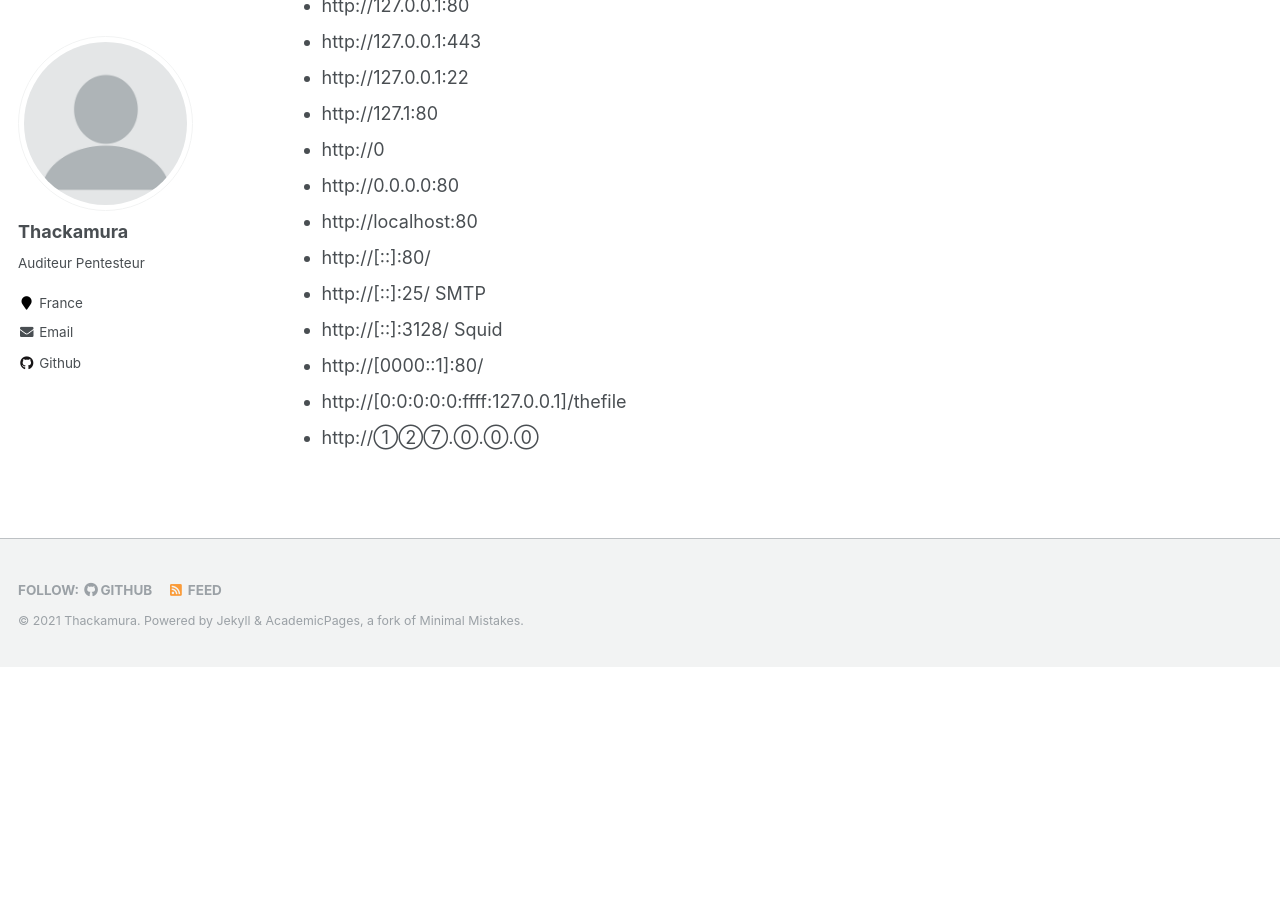
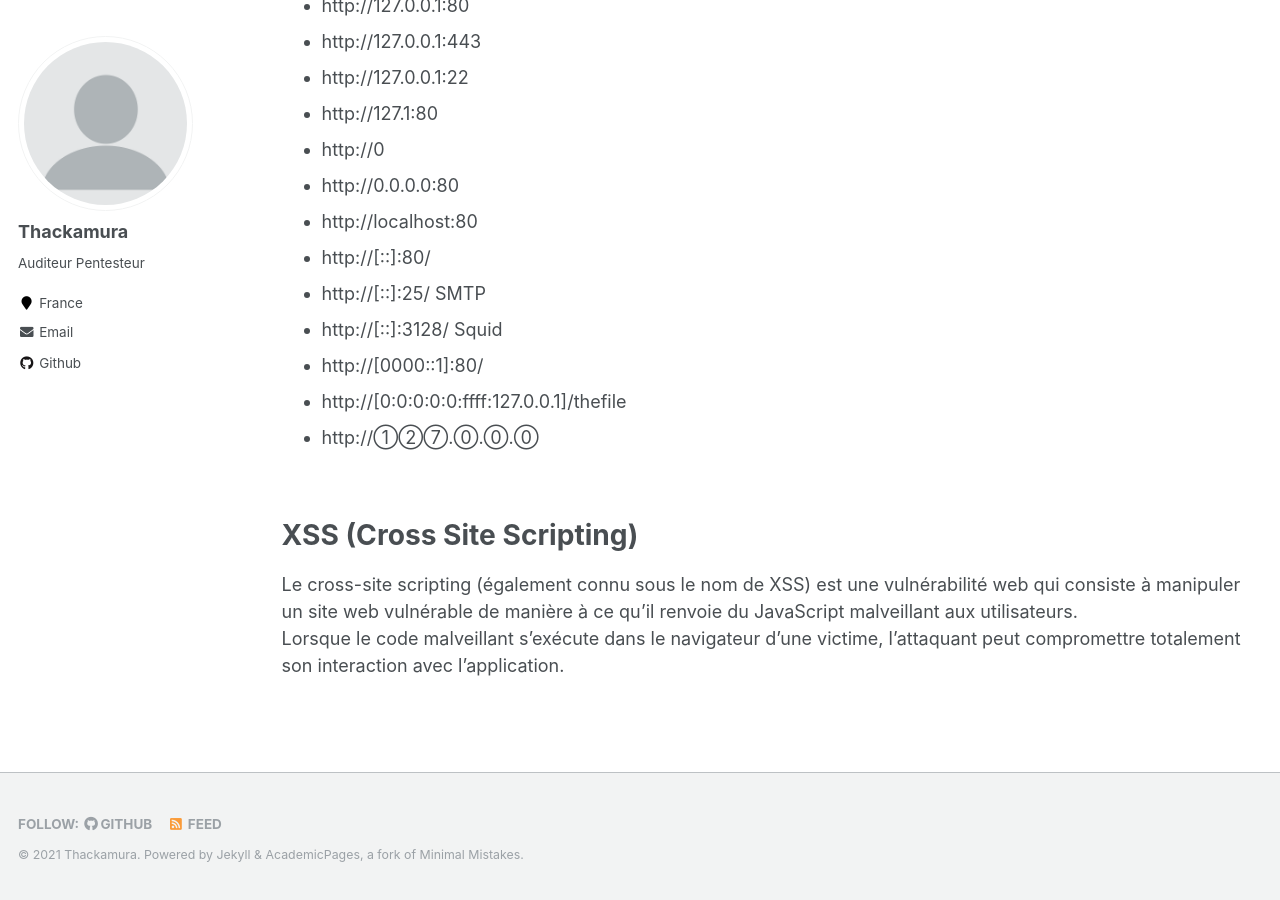
Before and after one commit to thackamura/thackamura.github.io, a Jekyll site: the page built from _pages/web-checklist.md, in a window 1280 px wide and 900 px high, scrolled down 4100 px. Built offline with Jekyll 4.4.1, drawn with Linux system fonts in a browser that asks for light colours; before the commit the page ends 4767 px from its top, so only the background shows below that.

Commit message:
Update web-checklist.md

```diff
--- a/_pages/web-checklist.md
+++ b/_pages/web-checklist.md
@@ -154,3 +154,10 @@ Server-side request forgery (également connue sous le nom de SSRF) est une vuln
 * http://[0000::1]:80/
 * http://[0:0:0:0:0:ffff:127.0.0.1]/thefile
 * http://①②⑦.⓪.⓪.⓪
+
+<br/>
+
+XSS (Cross Site Scripting)
+======
+Le cross-site scripting (également connu sous le nom de XSS) est une vulnérabilité web qui consiste à manipuler un site web vulnérable de manière à ce qu'il renvoie du JavaScript malveillant aux utilisateurs.
+<br/>Lorsque le code malveillant s'exécute dans le navigateur d'une victime, l'attaquant peut compromettre totalement son interaction avec l'application.
```
